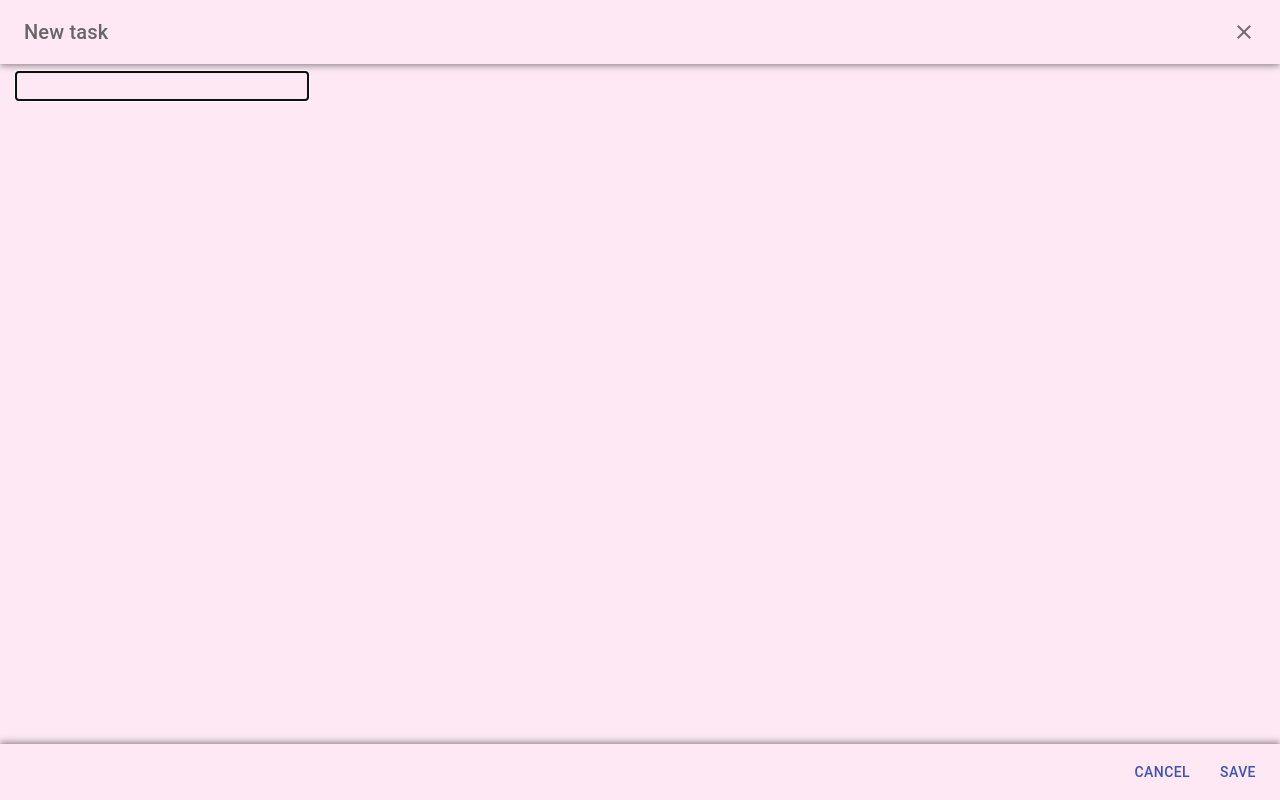
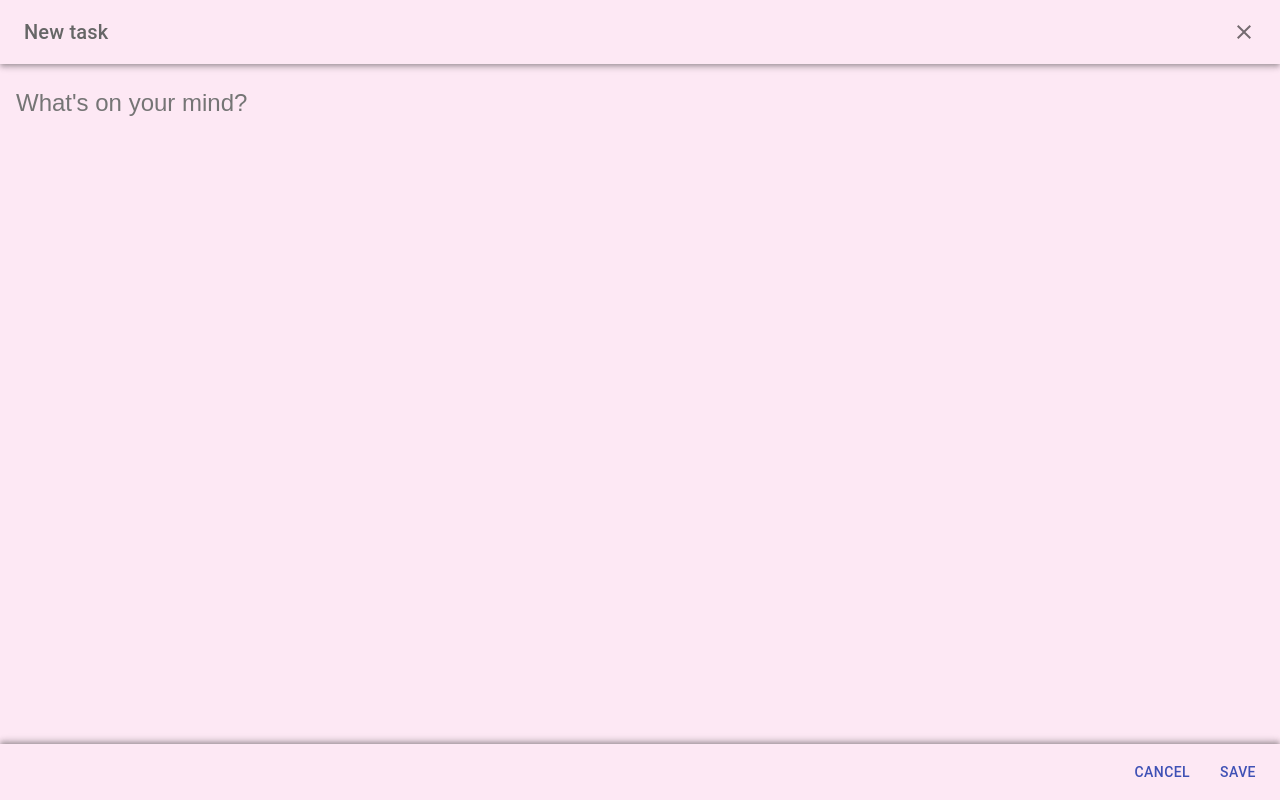
Before and after one commit to EmOlsz/V.E.R.A., a React (Create React App) app: page /tasks in a window 1280 px wide. Both pictures are taken after a click on the button 1233 px from the left and 695 px from the top of the page. Built offline with nearby package versions, Linux system fonts and the light colour scheme.

Commit message:
added tasks mode

```diff
--- a/src/pages/Tasks/AddTask/index.js
+++ b/src/pages/Tasks/AddTask/index.js
@@ -1,4 +1,4 @@
-import React, { useState, useEffect, useRef } from 'react';
+import React, { useState } from 'react';
 import { useDispatch } from 'react-redux';
 
 import Dialog from '@material-ui/core/Dialog';
@@ -18,16 +18,7 @@ import './style.css';
 const AddTask = ({ isOpen, onModalClose }) => {
     const [taskDescription, setTaskDescription] = useState('');
 
-    const input = useRef(null);
     const dispatch = useDispatch();
-
-    useEffect(() => {
-        if (isOpen) {
-            setTimeout(() => {
-                input.current.focus();
-            }, 0);
-        }
-    }, [isOpen])
 
     const onTaskSubmit = () => {
         dispatch(tasks.actions.addItem(taskDescription));
@@ -49,8 +40,8 @@ const AddTask = ({ isOpen, onModalClose }) => {
             </AppBar>
             <DialogContent className="add-task-content">
                 <input
-                    ref={input}
                     className="add-task-input"
+                    placeholder="What's on your mind?"
                     value={taskDescription}
                     onChange={e => setTaskDescription(e.target.value)}
                 />
--- a/src/pages/Tasks/AddTask/style.css
+++ b/src/pages/Tasks/AddTask/style.css
@@ -10,14 +10,18 @@
 
 .add-task-content {
     background: var(--body-background-color) !important;
+    padding-top: 25px !important;
     padding-right: 16px !important;
     padding-left: 16px !important;
 }
 
 .add-task-input {
-    border: none;
-    background: none;
-    font-size: 22px;
+    border: none !important;
+    border-radius: 0 !important;
+    padding: 0 !important;
+    background: none !important;
+    font-size: 24px !important;
+    color: #666 !important;
 }
 
 .add-task-actions {
```
